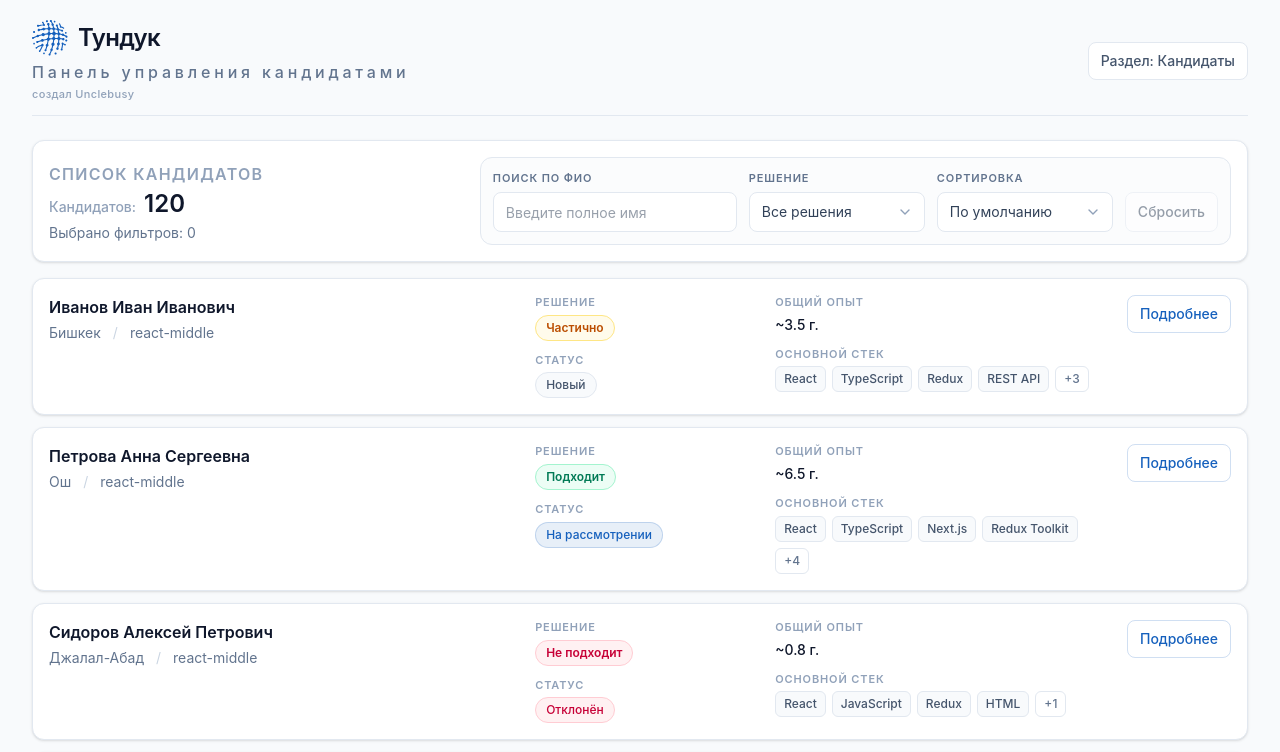
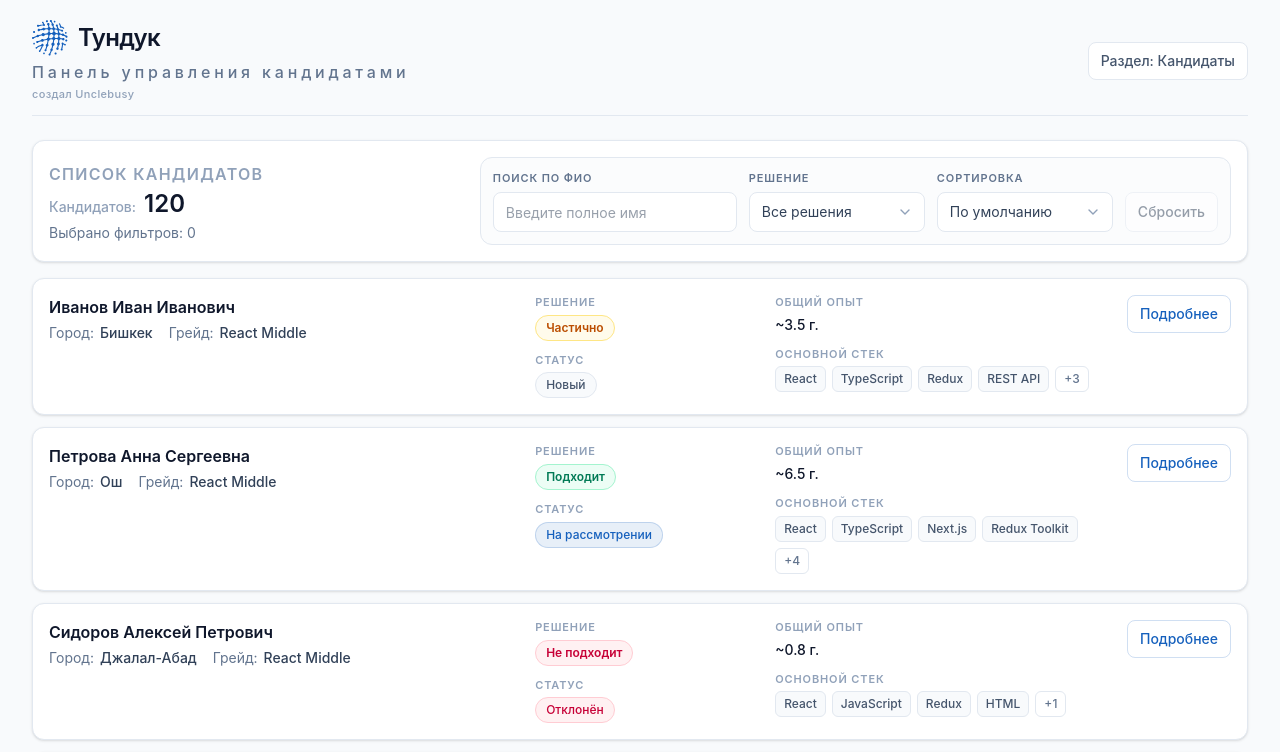
Before and after one commit to unclebusy/tunduk_dashboard, a React (Vite) app: page /candidates in a window 1280 px wide. Shown: the top 752 px of the page. Built offline with nearby package versions, Linux system fonts and the light colour scheme.

Commit message:
Refactoring candidate meta layout

```diff
--- a/src/components/CandidateCard.tsx
+++ b/src/components/CandidateCard.tsx
@@ -21,12 +21,22 @@ function getStackItems(stack: string): string[] {
     .filter(Boolean);
 }
 
+function formatCandidateGrade(position: string): string {
+  return position
+    .split('-')
+    .map((part) =>
+      part.length > 0 ? part[0].toUpperCase() + part.slice(1) : part,
+    )
+    .join(' ');
+}
+
 function CandidateCard({ candidate }: CandidateCardProps) {
   const { search } = useLocation();
   const candidateDetailPath = `/candidate/${candidate.id}${search}`;
   const stackItems = getStackItems(candidate.stack);
   const visibleStackItems = stackItems.slice(0, 4);
   const hiddenStackCount = Math.max(0, stackItems.length - visibleStackItems.length);
+  const candidateGrade = formatCandidateGrade(candidate.position);
 
   return (
     <article className="rounded-xl border border-slate-200 bg-white p-4 shadow-sm transition-shadow hover:shadow-md">
@@ -39,12 +49,15 @@ function CandidateCard({ candidate }: CandidateCardProps) {
             >
               {candidate.name}
             </Link>
-            <div className="flex flex-wrap items-center gap-x-3 gap-y-1 text-sm text-slate-500">
-              <span>{candidate.city}</span>
-              <span className="text-slate-300" aria-hidden="true">
-                /
+            <div className="flex flex-wrap items-center gap-x-4 gap-y-1 text-sm">
+              <span className="inline-flex items-baseline gap-1.5 text-slate-500">
+                <span>Город:</span>
+                <span className="font-medium text-slate-700">{candidate.city}</span>
               </span>
-              <span>{candidate.position}</span>
+              <span className="inline-flex items-baseline gap-1.5 text-slate-500">
+                <span>Грейд:</span>
+                <span className="font-medium text-slate-700">{candidateGrade}</span>
+              </span>
             </div>
           </div>
         </div>
```
